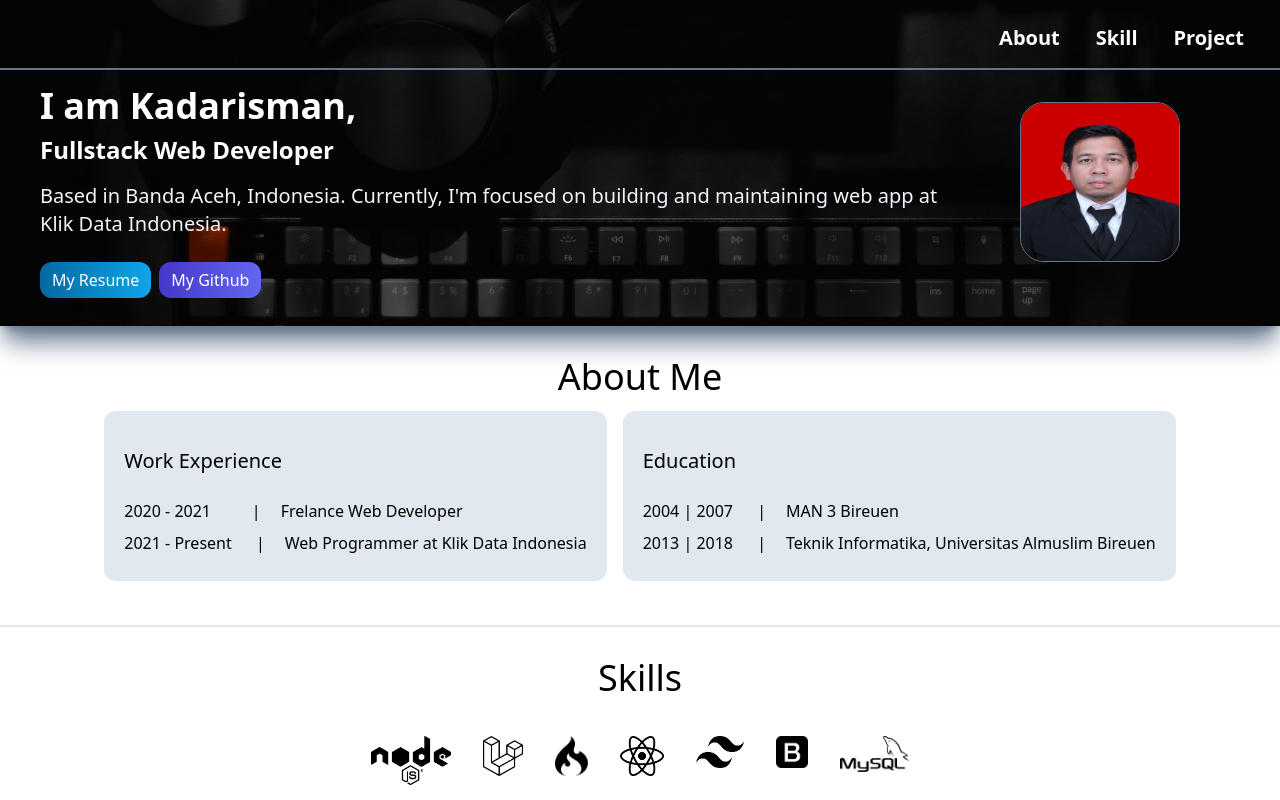
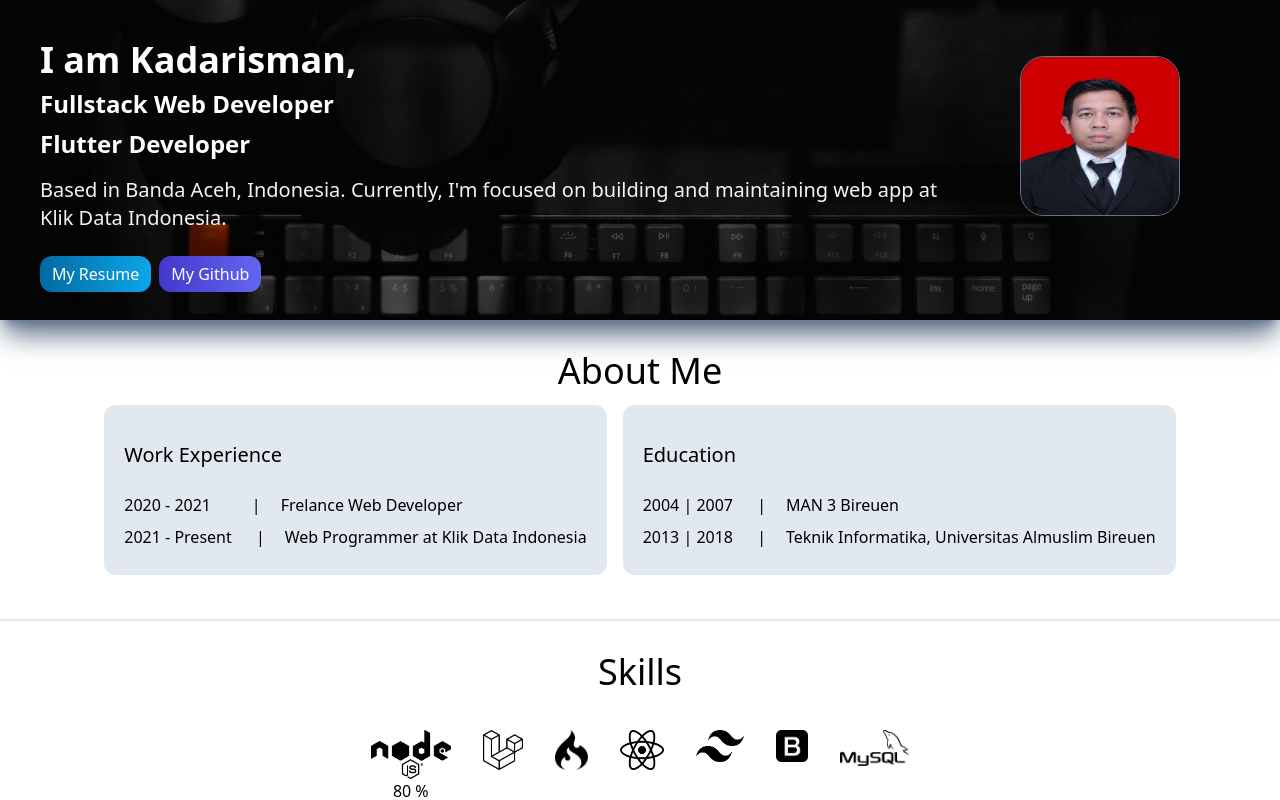
Before and after one commit to kadarisman/react-portofolio, a React (Create React App) app: page / in a window 1280 px wide. Shown: the top 800 px of the page. Built offline with nearby package versions, Linux system fonts and the light colour scheme.

Commit message:
add resume

```diff
--- a/src/App.js
+++ b/src/App.js
@@ -15,7 +15,7 @@ function App() {
       <div className="container mx-auto px-0">
         <div className="bg-cover bg-no-repeat bg-center shadow-xl shadow-slate-500" style={{backgroundImage: `url("img/hero-bg.png")`}}>
           <Menu/>
-          <div class="border border-slate-500 mt-4"></div>
+          {/* <div class="border border-slate-500 mt-4"></div> */}
           <Hero/>
         </div>
         <About/>
--- a/src/components/Hero.js
+++ b/src/components/Hero.js
@@ -4,12 +4,12 @@ export const Hero = () => {
   return (
     <div className='flex flex-col-reverse md:flex-row px-10 py-4' >
         <div className='w-full text-center mt-4 md:text-left md:mt-0 md:w-3/4'>
-            <h1 className='mb-4 font-bold text-4xl text-white'>I am Kadarisman, <br/> <span className='text-2xl'>Fullstack Web Developer</span></h1>
+            <h1 className='mb-4 font-bold text-4xl text-white'>I am Kadarisman, <br/> <span className='text-2xl'>Fullstack Web Developer <br/> Flutter Developer</span></h1>
             <h4 className='mb-6 font-base text-xl text-slate-100'>
             Based in Banda Aceh, Indonesia. Currently, I'm focused on building and maintaining web app at Klik Data Indonesia.
             </h4>
             {/* <button className='bg-sky-700 text-xl hover:bg-sky-900 text-white px-3 py-3 rounded-xl mr-2'>Download Resume</button> */}
-            <a href="https://www.instagram.com/risman_yuzar/?igshid=YmMyMTA2M2Y%3D" target='_blank' rel="noopener noreferrer">
+            <a href="https://drive.google.com/file/d/1NxkKSgeioWC9rQhGkSpZCclzrmbixdL_/view?usp=sharing" target='_blank' rel="noopener noreferrer">
               <button className='bg-gradient-to-r from-sky-700 to-sky-500 hover:from-indigo-700 hover:to-indigo-500 text-white px-3 py-1.5 rounded-xl mr-2 mb-3'>My Resume</button>
             </a>
             <a href="https://github.com/kadarisman" target='_blank' rel="noopener noreferrer">
--- a/src/components/Menu.js
+++ b/src/components/Menu.js
@@ -4,9 +4,9 @@ export const Menu = () => {
   return (
     <div className="flex justify-center text-xl md:justify-end text-white">
         <ul className='font-bold  mt-6'>
-            <li className="inline mr-9 mt-35">About</li>
+            {/* <li className="inline mr-9 mt-35">About</li>
             <li className="inline mr-9 mt-35">Skill</li>
-            <li className="inline mr-9 mt-35">Project</li>
+            <li className="inline mr-9 mt-35">Project</li>             */}
         </ul>
     </div>
   )
--- a/src/components/Skill.js
+++ b/src/components/Skill.js
@@ -12,6 +12,7 @@ const Skill = () => {
 
         <div className="">
           <img className="h-15 w-20" src="img/icon/nodejs.png" alt="node js" />
+          <p className="text-center">80 %</p>
         </div>
 
         <div className="">
```
